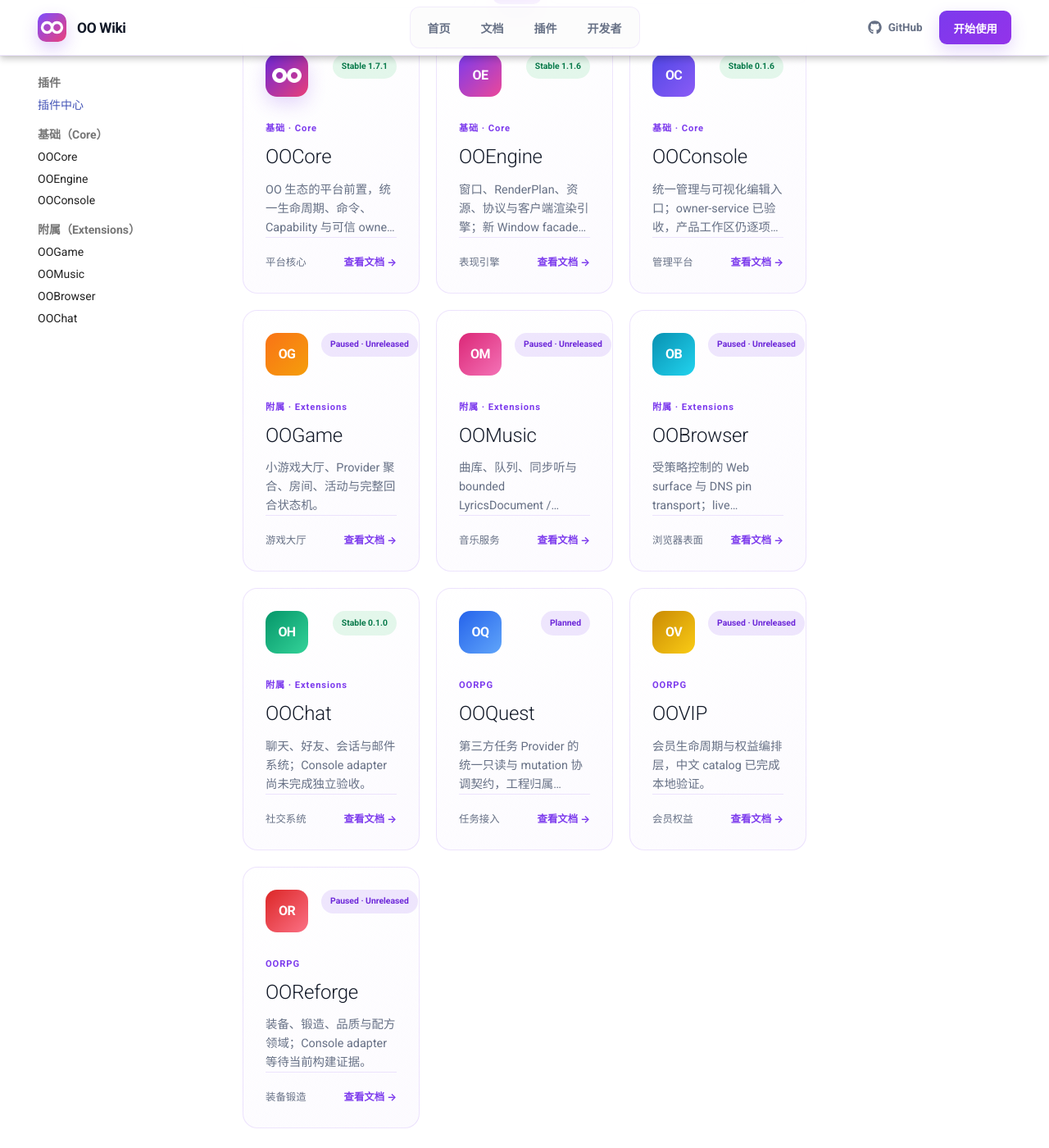
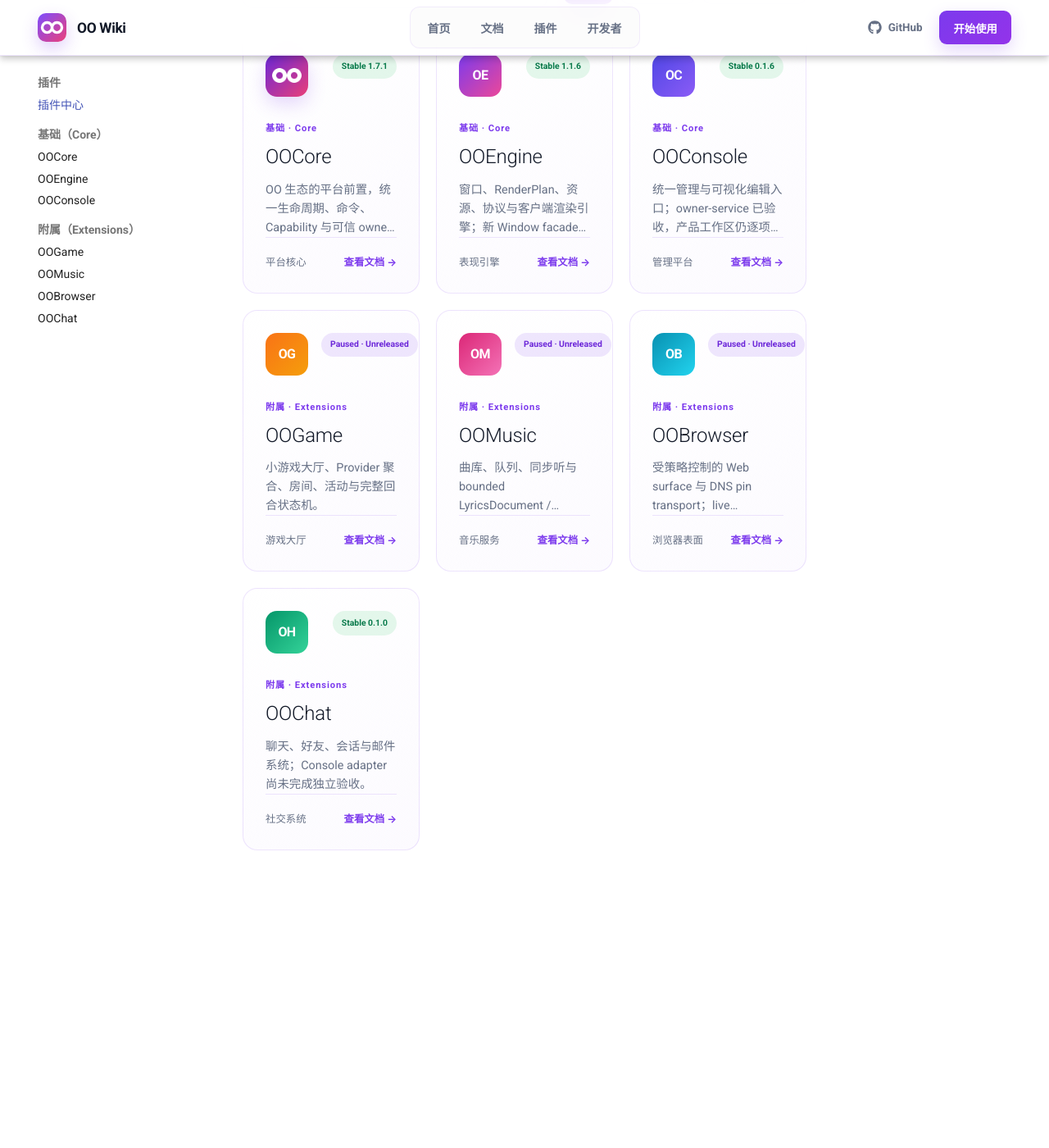
Before and after one commit to Meowopia/OOWiki, an MkDocs documentation site: the page built from docs/plugins/index.md, in a window 1280 px wide and 1400 px high, scrolled down 576 px. Shown: the whole window at 82% size. Built offline with MkDocs 1.6.1 and Material for MkDocs 9.7.7, drawn with Linux system fonts in a browser that asks for light colours; comment, search, counter and statistics services are not loaded; after the commit the page ends 1637 px from its top, so only the background shows below that.

Commit message:
docs: remove OORPG pages

```diff
--- a/docs/plugins/index.md
+++ b/docs/plugins/index.md
@@ -18,7 +18,6 @@
     <button type="button" class="is-active" data-plugin-filter="all">全部</button>
     <button type="button" data-plugin-filter="core">基础 Core</button>
     <button type="button" data-plugin-filter="extensions">附属 Extensions</button>
-    <button type="button" data-plugin-filter="oorpg">OORPG</button>
   </div>
 </div>
 
@@ -58,21 +57,6 @@
     <div class="plugin-card-body"><span class="plugin-category">附属 · Extensions</span><h2>OOChat</h2><p>聊天、好友、会话与邮件系统；Console adapter 尚未完成独立验收。</p></div>
     <div class="plugin-card-footer"><span>社交系统</span><b>查看文档 →</b></div>
   </a>
-  <a class="plugin-card" href="../oorpg/ooquest/" data-category="oorpg" data-search="ooquest oorpg quest task betonquest typewriter 任务 剧情">
-    <div class="plugin-card-top"><span class="plugin-lettermark mark-blue">OQ</span><span class="plugin-state state-planned">Planned</span></div>
-    <div class="plugin-card-body"><span class="plugin-category">OORPG</span><h2>OOQuest</h2><p>第三方任务 Provider 的统一只读与 mutation 协调契约，工程归属 OOEngine。</p></div>
-    <div class="plugin-card-footer"><span>任务接入</span><b>查看文档 →</b></div>
-  </a>
-  <a class="plugin-card" href="../oorpg/oovip/" data-category="oorpg" data-search="oovip oorpg vip member membership 权益 会员">
-    <div class="plugin-card-top"><span class="plugin-lettermark mark-gold">OV</span><span class="plugin-state state-planned">Paused · Unreleased</span></div>
-    <div class="plugin-card-body"><span class="plugin-category">OORPG</span><h2>OOVIP</h2><p>会员生命周期与权益编排层，中文 catalog 已完成本地验证。</p></div>
-    <div class="plugin-card-footer"><span>会员权益</span><b>查看文档 →</b></div>
-  </a>
-  <a class="plugin-card" href="../oorpg/ooreforge/" data-category="oorpg" data-search="ooreforge oorpg reforge equipment forge 装备 锻造 品质">
-    <div class="plugin-card-top"><span class="plugin-lettermark mark-red">OR</span><span class="plugin-state state-planned">Paused · Unreleased</span></div>
-    <div class="plugin-card-body"><span class="plugin-category">OORPG</span><h2>OOReforge</h2><p>装备、锻造、品质与配方领域；Console adapter 等待当前构建证据。</p></div>
-    <div class="plugin-card-footer"><span>装备锻造</span><b>查看文档 →</b></div>
-  </a>
 </div>
 
 <p class="plugin-hub-empty" data-plugin-empty hidden>没有找到匹配的插件。</p>
--- a/mkdocs.yml
+++ b/mkdocs.yml
@@ -69,11 +69,6 @@ nav:
           - OOMusic: plugins/oomusic.md
           - OOBrowser: plugins/oobrowser.md
           - OOChat: plugins/oochat.md
-  - OORPG:
-      - 分类说明: oorpg/index.md
-      - OOQuest: oorpg/ooquest.md
-      - OOVIP: oorpg/oovip.md
-      - OOReforge: oorpg/ooreforge.md
   - 开发者:
       - 开发者接入: development.md
       - 开源与仓库边界: source-policy.md
```
Also changed, not shown: README.md (+0 -1 lines), docs/acceptance.md (+0 -3 lines), docs/oorpg/index.md (deleted, +0 -36 lines), docs/oorpg/ooquest.md (deleted, +0 -17 lines), docs/oorpg/ooreforge.md (deleted, +0 -40 lines), docs/oorpg/oovip.md (deleted, +0 -31 lines).
